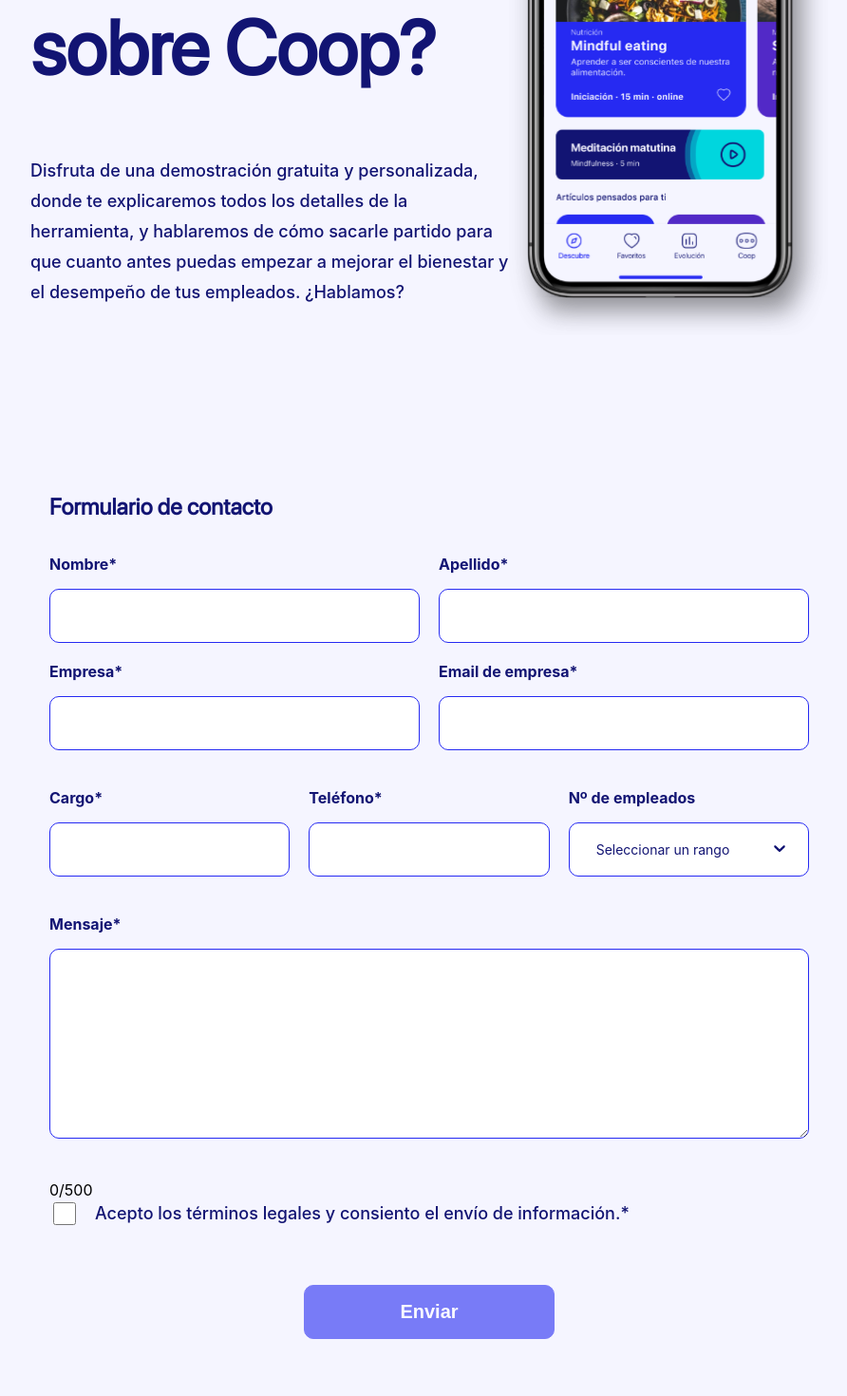
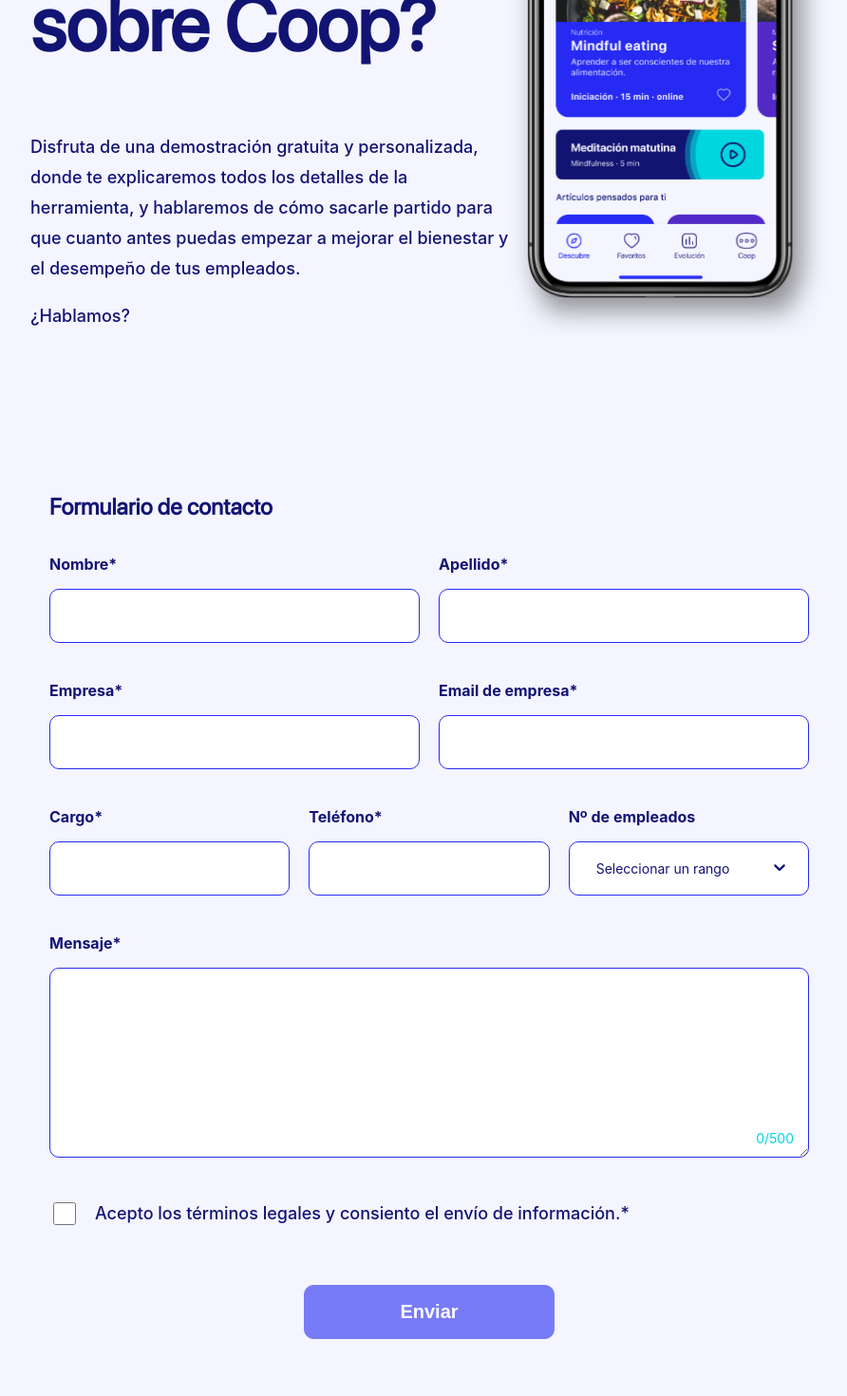
Before and after one commit to amjfox88/coop-web, a Next.js app: page /solicita-demo in a window 1280 px wide. Shown: the part 340-1810 px from the top of the page at 95% size, without its empty margins (188-1080 px from the left). Built offline with nearby package versions, Linux system fonts and the light colour scheme; a web font is replaced by a local one.

Commit message:
feat():add custom response styles to form

```diff
--- a/components/banner/banner.js
+++ b/components/banner/banner.js
@@ -14,7 +14,16 @@
           <Fade bottom>
             <h1 className={styles.title}>{props.title}</h1>
           </Fade>
-          {props.text && <Fade bottom><p>{props.text}</p></Fade>}
+          {
+            props.text &&
+              <Fade bottom>
+                {
+                  !Array.isArray(props.text) ? <p>{props.text}</p> : props.text.map((txt, index) => {
+                    return (<p key={index}>{txt}</p>)
+                  })
+                }
+              </Fade>
+          }
           {props.cta &&
           <Fade bottom>
             <Button url={props.cta.url} text={props.cta.text} size={"L"}/>
--- a/pages/api/contact.js
+++ b/pages/api/contact.js
@@ -1,6 +1,6 @@
 import nodemailer from 'nodemailer';
 
-export default async function handler(req, res) {
+export default async (req, res) => {
   const {name, secondName, companyEmail, message, phone, numberEmployees, position} = req.body;
 
   const transporter = nodemailer.createTransport({
@@ -15,13 +15,13 @@
   })
 
   try {
-    const emailRes = await transporter.sendMail({
+    await transporter.sendMail({
       from: companyEmail,
       to: 'noreply@coophealth.es',
       subject: `Contacto de ${name}`,
       html: `<p>${message}</p>`
     })
-    console.log('Correcto', emailRes);
+
   } catch (e) {
     console.error('Error', e);
   }
--- a/pages/como-funciona.js
+++ b/pages/como-funciona.js
@@ -58,7 +58,7 @@
         <section>
           <BannerCta
               title={"Únete a la lista de empresas interesadas en mejorar el bienestar de sus empleados"}
-              cta={{url: '/demo', text: 'Solicita una demo'}}
+              cta={{url: '/solicita-demo', text: 'Solicita una demo'}}
               link={{url: '/contacto', text: 'Contacta con nosotros'}}
               backImage={"/images/banner-cta-background.svg"}/>
         </section>
--- a/pages/solicita-demo.js
+++ b/pages/solicita-demo.js
@@ -1,5 +1,5 @@
 import Banner from "../components/banner/banner";
-import React, { useState, useEffect } from 'react';
+import React, {useState} from 'react';
 import styles from "../styles/demo.module.css";
 import Image from "next/image";
 import {useForm, Controller} from "react-hook-form";
@@ -7,20 +7,21 @@
 import Fade from "react-reveal/Fade";
 import axios from 'axios';
 import Select from 'react-select';
+import BannerCta from "../components/banner-cta/banner-cta";
+import { FontAwesomeIcon } from "@fortawesome/react-fontawesome";
+import { faTimesCircle } from '@fortawesome/free-solid-svg-icons';
 
 
 export default function Demo() {
-  const {register, handleSubmit, control, formState: {errors}} = useForm();
-
+  const {register, handleSubmit, control, formState: {isValid, errors, isDirty}} = useForm({mode: "onChange"});
   const options = [
-    { value: '0-10', label: '0-10' },
-    { value: '11-50', label: '11-50' },
-    { value: '51-250', label: '51-250' },
-    { value: 'Más de 250', label: 'Más de 250' }
+    {value: '0-10', label: '0-10'},
+    {value: '11-50', label: '11-50'},
+    {value: '51-250', label: '51-250'},
+    {value: 'Más de 250', label: 'Más de 250'}
   ]
-
   const selectStyles = {
-    control: (base,state) => ({
+    control: (base, state) => ({
       ...base,
       border: '1',
       borderColor: '#262AF2',
@@ -34,7 +35,7 @@
       boxShadow: 'none',
       cursor: 'pointer',
     }),
-    option: (provided,state) => ({
+    option: (provided, state) => ({
       ...provided,
       color: '#121473',
       backgroundColor: state.isSelected ? "white" : "white",
@@ -64,9 +65,9 @@
     })
   }
   const [count, setCount] = useState(0);
+  const [responseState, showEmailResponse] = useState({showForm: true, img: '', title: '', message: ''});
 
   async function onSubmit(data) {
-
     let config = {
       method: 'post',
       url: `${process.env.NEXT_PUBLIC_PUBLIC_API_URL}/api/contact`,
@@ -75,10 +76,23 @@
       },
       data
     }
-
     try {
-      await axios(config)
+      const response = await axios(config);
+      if (response.status === 200) {
+        showEmailResponse({
+          showForm: false,
+          img: "/images/formulario-ok.svg",
+          title: "Gracias por enviar tu solicitud",
+          message: "Nuestro equipo se pondrá en contacto lo antes posible para poder agendar la reunión"
+        });
+      }
     } catch (err) {
+      showEmailResponse({
+        showForm: false,
+        img: "/images/formulario-ko.svg",
+        title: "Lo sentimos pero hemos tenido un problema con el formulario",
+        message: "Por favor vuelve a intentarlo pasado unos minutos y si persiste el problema contacta con nosotros"
+      });
       console.log(err);
     }
   }
@@ -88,13 +102,15 @@
       <>
         <Banner
             title={"¿Interesado en conocer más sobre Coop? "}
-            text="Disfruta de una demostración gratuita y personalizada, donde te explicaremos todos los detalles de la herramienta, y hablaremos de cómo sacarle partido para que cuanto antes puedas empezar a mejorar el bienestar y el desempeño de tus empleados. ¿Hablamos?"
+            text={["Disfruta de una demostración gratuita y personalizada, donde te explicaremos todos los detalles de la herramienta, y hablaremos de cómo sacarle partido para que cuanto antes puedas empezar a mejorar el bienestar y el desempeño de tus empleados.", " ¿Hablamos?"]}
             theme={'light'}
         >
           <Fade className={styles.fade} right>
-            <Image src={"/images/iphoneX.svg"} layout={"fill"}  objectFit={"contain"}/>
+            <Image src={"/images/iphoneX.svg"} layout={"fill"} objectFit={"contain"}/>
           </Fade>
         </Banner>
+        {
+          responseState.showForm ?
               <section className="titleContent">
                 <h2 className={styles.title}>Formulario de contacto</h2>
                 <form onSubmit={handleSubmit(onSubmit)} className={styles.form}>
@@ -131,9 +147,11 @@
                       })} />
                     </div>
 
-              <div>
-                <label htmlFor="companyEmail" className={styles.label}>Email de empresa*</label>{errors.companyEmail &&
-              <span className={styles.error}>{errors?.companyEmail?.message}</span>}
+                    <div className={styles.inputEmail}>
+                      <label htmlFor="companyEmail" className={styles.label}>Email de
+                        empresa*</label>
+                      {errors.companyEmail && <span className={styles.error}>{errors?.companyEmail?.message}</span>}
+                      <div className={styles.emailWrapper}>
                         <input type="email" {...register("companyEmail", {
                           required: {
                             value: true,
@@ -142,8 +160,15 @@
                           pattern: {
                             value: /^[a-zA-Z0-9_.+-]+@(?!(gmail|yahoo|outlook|hotmail)).*\.[a-zA-Z]{2,6}$/,
                             message: 'Necesitamos un correo de empresa'
+                          },
+                          validate: {
+
                           }
                         })} />
+                        <span className={styles.errorEmail}>
+                          {errors.companyEmail && <FontAwesomeIcon icon={faTimesCircle} color={'#FF3B3B'} size={"lg"}/>}
+                        </span>
+                      </div>
                     </div>
                   </div>
                   <div className={styles.formAdditionalData}>
@@ -193,6 +218,7 @@
 
                   <div>
                     <label htmlFor="message" className={styles.label}>Mensaje*</label>
+                    <div className={styles.textareaWrapper}>
                       <textarea {...register("message", {
                         required: {
                           value: true,
@@ -203,10 +229,20 @@
                           message: 'No puedes escribir más de 500 caracteres'
                         }
                       })} onChange={(e) => {
+                        register("message", {
+                          required: {
+                            value: true,
+                            message: 'Necesitamos que nos escribas tu consulta'
+                          },
+                          maxLength: {
+                            value: 500,
+                            message: 'No puedes escribir más de 500 caracteres'
+                          }
+                        }).onChange(e);
                         setCount(e.target.value.length);
-              }} />
-              <span>{count}/500</span>
-
+                      }}/>
+                      <span className={`${styles.textareaCounter} ${count > 500 ? styles.error : ''}`}>{count}/500</span>
+                    </div>
 
                     <label htmlFor="terms" className={styles.terms}>
                       <input type="checkbox" {...register("terms", {
@@ -223,9 +259,23 @@
                   </div>
 
                   <div className={styles.submitButton}>
-              <input className={styles.disabled} type="submit" value="Enviar"/>
+                    <input type="submit" value="Enviar" disabled={!isValid}/>
                   </div>
                 </form>
+              </section> :
+
+              <section className="titleContent center">
+                <div className={styles.formImageContainer}><Image alt="imagen formulario" src={responseState.img} layout={"fill"} objectFit={"contain"}/>
+                </div>
+                <h2>{responseState.title}</h2>
+                <p>{responseState.message}</p>
+              </section>
+        }
+
+        <section>
+          <BannerCta
+              title={"¿Eres una empresa? Únete a Coop y mejora la calidad de vida y bienestar de tus empleados"}
+              backImage={"/images/banner-cta-background.svg"}/>
         </section>
       </>
   )
--- a/styles/demo.module.css
+++ b/styles/demo.module.css
@@ -3,7 +3,7 @@
 }
 .formData, .formAdditionalData {
   display: grid;
-  grid-gap: 20px
+  grid-gap: 40px 20px;
 }
 .formData {
   grid-template-columns: 1fr 1fr;
@@ -34,7 +34,6 @@
   border-radius: 10px;
   padding: 20px 15px;
   outline: none;
-  margin-bottom: 40px;
 }
 .submitButton {
   display: grid;
@@ -51,7 +50,7 @@
   grid-area: 1 / 2;
   cursor: pointer;
 }
-.form .submitButton input[type="submit"].disabled {
+.form .submitButton input[type="submit"][disabled] {
   opacity: 0.6;
 }
 
@@ -72,5 +71,42 @@
 }
 
 .error {
-  color: red;
+  color: #FF3B3B;
+  font-size: 14px;
+  justify-self: flex-end;
 }
+
+.formImageContainer {
+  width: 100%;
+  height: 520px;
+  position: relative;
+}
+.inputEmail {
+  display: grid;
+  grid-template-columns: auto 1fr;
+  grid-template-rows: 1fr;
+}
+.emailWrapper {
+  position: relative;
+  grid-area: 2 / 1 / 2 / 3;
+}
+.errorEmail {
+  position: absolute;
+  right: 16px;
+  top: 50%;
+  transform: translateY(-50%);
+}
+.textareaWrapper {
+  position: relative;
+  margin-bottom: 40px;
+}
+.textareaCounter {
+  position: absolute;
+  right: 16px;
+  bottom: 16px;
+  color: var(--aqua);
+  font-size: 14px;
+}
+.textareaCounter.error {
+  color: #FF3B3B;
+}
```
Also changed, not shown: public/images/formulario-ko.svg (added), public/images/formulario-ok.svg (added). Lines whose indentation alone changed are shown as unchanged.
